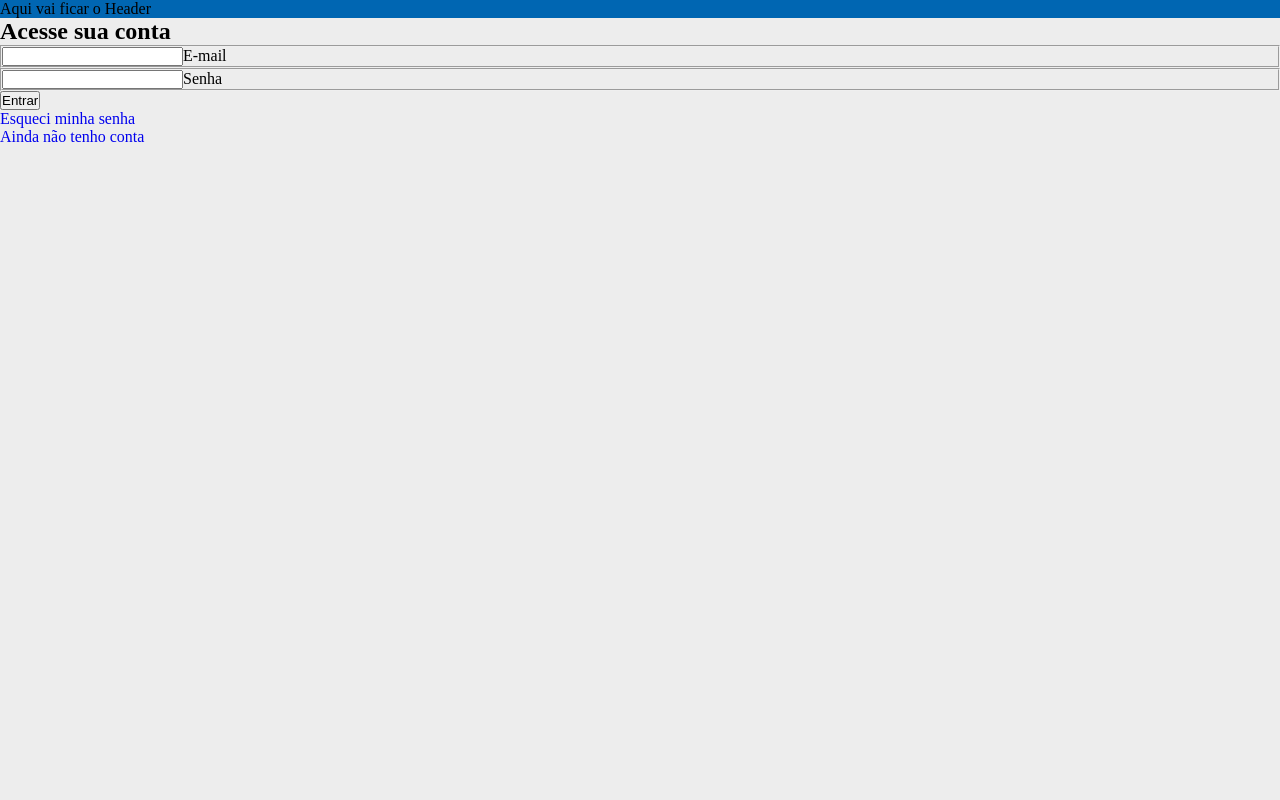
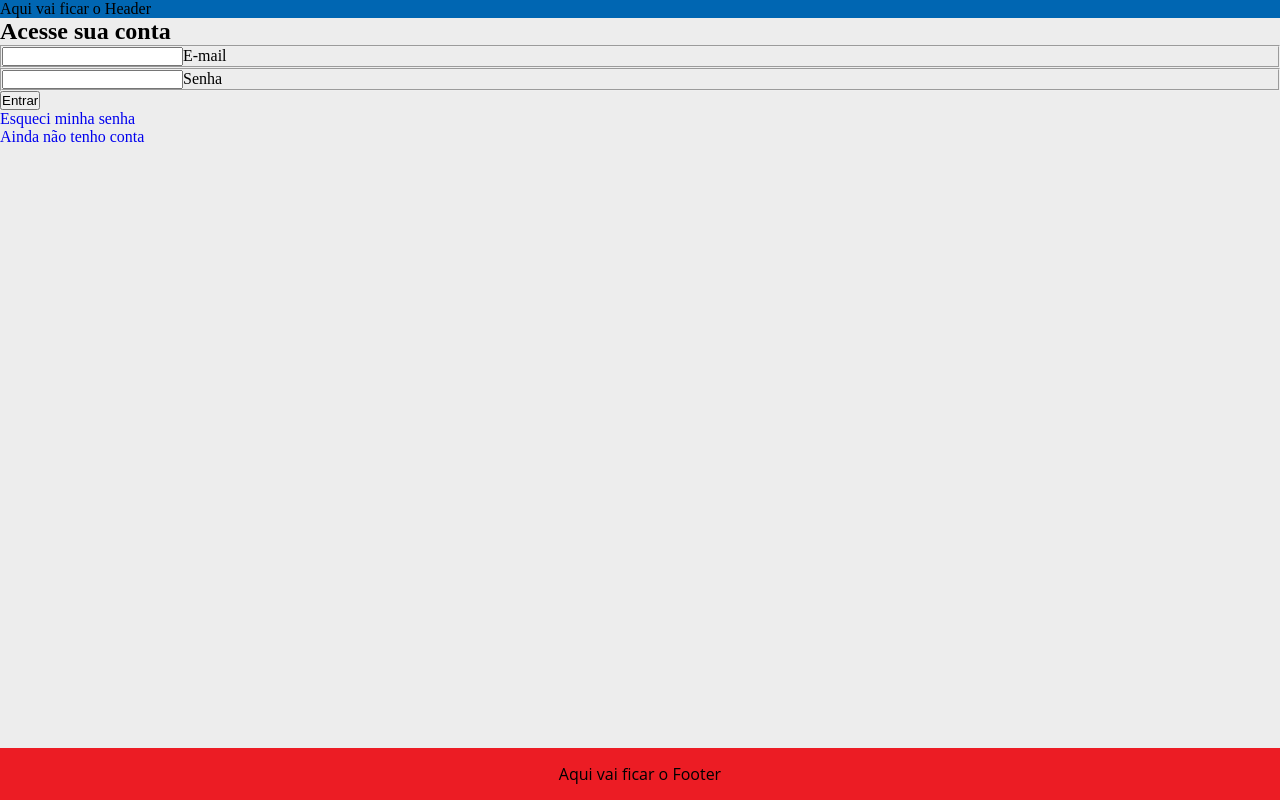
Before and after one commit to lucianoandrade/challenge-pulse, a React (Create React App) app: page / in a window 1280 px wide. Built offline with nearby package versions, Linux system fonts and the light colour scheme.

Commit message:
adicao do footer

```diff
--- /dev/null
+++ b/src/components/features/Footer/footer.js
@@ -0,0 +1,11 @@
+import React from "react";
+import {Footer} from "./styles.js";
+
+const FooterComponent = () => {
+  return (
+    <Footer>
+      Aqui vai ficar o Footer
+    </Footer>
+  );
+};
+export default FooterComponent;
--- /dev/null
+++ b/src/components/features/Footer/index.js
@@ -0,0 +1 @@
+export { default } from './footer';
--- /dev/null
+++ b/src/components/features/Footer/styles.js
@@ -0,0 +1,13 @@
+import styled from 'styled-components';
+
+export const Footer = styled.footer`
+    width: 100%;
+    background-color: #EC1C24;
+    display: flex;
+    justify-content: center;
+    align-items: center;
+    position: absolute;
+    font-family: 'Open Sans', sans-serif;
+    padding: 15px 0;
+    bottom: 0;
+`;
--- a/src/components/features/PageContainer/PageContainer.js
+++ b/src/components/features/PageContainer/PageContainer.js
@@ -1,7 +1,6 @@
 import React from "react";
-// import Loading from "../../elements/Loading/Loading";
 import Header from '../Header';
-// import Footer from '../../features/Footer/Footer';
+import Footer from '../Footer';
 import GlobalStyles from '../../../styles/global';
 
 const PageContainer = props => {
@@ -10,9 +9,8 @@ const PageContainer = props => {
       <GlobalStyles />
       <Header/>
         {props.children}
-      {/* <Footer/> */}
+      <Footer/>
     </>
   )
 }
-
 export default PageContainer;
```
Also changed, not shown: 1 other file (tests, documents, lock files or other folders).
